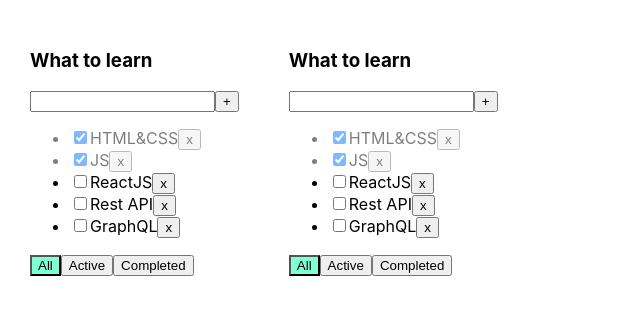
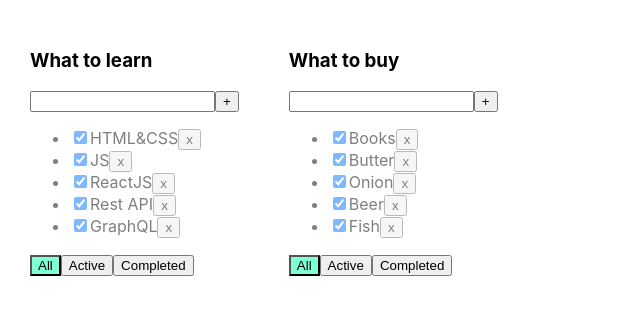
Before and after one commit to Belik85/Todolist, a React (Create React App) app: page / in a window 1280 px wide. Shown: the top 314 px of the page, without its empty margins (0-640 px from the left). Built offline with nearby package versions, Linux system fonts and the light colour scheme.

Commit message:
update the project

```diff
--- a/src/App.tsx
+++ b/src/App.tsx
@@ -12,66 +12,93 @@ type TodoListType = {
     filter: FilterValuesType
 }
 
+type TasksStateType = {
+    [key: string]: Array<TaskType>
+}
+
 function App() {
 
-    let [tasks, setTasks] = useState([
-        {id: v1(), title: "HTML&CSS", isDone: true},
-        {id: v1(), title: "JS", isDone: true},
-        {id: v1(), title: "ReactJS", isDone: false},
-        {id: v1(), title: "Rest API", isDone: false},
-        {id: v1(), title: "GraphQL", isDone: false},
-    ]);
-    // let [filter, setFilter] = useState<FilterValuesType>("all");
+    // let [tasks, setTasks] = useState<Array<TaskType>>(
+    //     [
+    //     {id: v1(), title: "HTML&CSS", isDone: true},
+    //     {id: v1(), title: "JS", isDone: true},
+    //     {id: v1(), title: "ReactJS", isDone: false},
+    //     {id: v1(), title: "Rest API", isDone: false},
+    //     {id: v1(), title: "GraphQL", isDone: false},
+    //     ]
+    // )
+
+    let todoListID1 = v1()
+    let todoListID2 = v1()
 
     let [todoLists, setTodoLists] = useState<Array<TodoListType>>([
-        {id: v1(), title: "What to learn", filter: "all"},
-        {id: v1(), title: "What to learn", filter: "all"}
+        {id: todoListID1, title: "What to learn", filter: "all"},
+        {id: todoListID2, title: "What to buy", filter: "all"}
 
     ])
 
-    function removeTask(taskID: string) {
-        setTasks(tasks.filter(t => t.id !== taskID))
+    let[tasks, setTasks] = useState<TasksStateType>({
+        [todoListID1]: [
+            {id: v1(), title: "HTML&CSS", isDone: true},
+            {id: v1(), title: "JS", isDone: true},
+            {id: v1(), title: "ReactJS", isDone: true},
+            {id: v1(), title: "Rest API", isDone: true},
+            {id: v1(), title: "GraphQL", isDone: true},
+        ],
+        [todoListID2]: [
+            {id: v1(), title: "Books", isDone: true},
+            {id: v1(), title: "Butter", isDone: true},
+            {id: v1(), title: "Onion", isDone: true},
+            {id: v1(), title: "Beer", isDone: true},
+            {id: v1(), title: "Fish", isDone: true},
+        ]
+    })
+
+    function addTask(title: string, todoListID: string) {
+
+        let todoListTasks = tasks[todoListID]
+        let newTask: TaskType = {id: v1(), title: title, isDone: false}
+        tasks[todoListID] = [newTask, ...todoListTasks]
+        setTasks({...tasks})
     }
 
-    function addTask(title: string) {
-        let newTask: TaskType = {id: v1(), title: title, isDone: false};
-        setTasks([newTask,...tasks])
+
+    function removeTask(taskID: string, todoListID: string) {
+        let todoListTasks = tasks[todoListID]
+        tasks[todoListID] = todoListTasks.filter(t => t.id !== taskID)
+        setTasks({...tasks})
     }
 
-    // function changeFilter(value: FilterValuesType) {
-    //     setFilter(value);
-    // }
-
-function changeFilter(value: FilterValuesType, todoListID: string){
-    let todoList = todoLists.find(tl => tl.id === todoListID)
-if(todoList){
-    todoList.filter = value
-    setTodoLists([...todoLists])
-
-}
-
-    }
-
-    function changeStatus(taskID: string, isDone: boolean) {
-        let task = tasks.find(t => t.id === taskID);
+    function changeStatus(taskID: string, isDone: boolean, todoListID: string) {
+        let todoListTasks = tasks[todoListID]
+        let task = todoListTasks.find(t => t.id === taskID);
         if (task) {
             task.isDone = isDone;
-            setTasks([...tasks]);
+            setTasks({...tasks});
         }
     }
 
+    function changeFilter(value: FilterValuesType, todoListID: string){
+        let todoList = todoLists.find(tl => tl.id === todoListID)
+        if(todoList){
+            todoList.filter = value
+            setTodoLists([...todoLists])
+
+        }
+
+    }
 
 return (
     <div className="App">
         {
             todoLists.map(tl => {
-                let tasksForTodolist = tasks;
+                let tasksForTodolist = tasks[tl.id];
 
                 if (tl.filter === "active") {
-                    tasksForTodolist = tasks.filter(t => t.isDone === false);
+                    tasksForTodolist = tasks[tl.id].filter(t => t.isDone === false);
                 }
                 if (tl.filter === "completed") {
-                    tasksForTodolist = tasks.filter(t => t.isDone === true);
+                    tasksForTodolist = tasks[tl.id].filter(t => t.isDone === true);
                 }
 
                 return (
--- a/src/Todolist.tsx
+++ b/src/Todolist.tsx
@@ -11,10 +11,10 @@ type PropsType = {
     id:string
     title: string
     tasks: Array<TaskType>
-    removeTask: (taskId: string) => void
+    removeTask: (taskId: string, todoListID: string) => void
     changeFilter: (value: FilterValuesType, todoListID: string) => void
-    addTask: (title: string) => void
-    changeTaskStatus: (taskId: string, isDone: boolean) => void
+    addTask: (title: string, todoListID: string) => void
+    changeTaskStatus: (taskId: string, isDone: boolean, todoListID: string) => void
     filter: FilterValuesType
 }
 
@@ -23,9 +23,9 @@ export function Todolist(props: PropsType) {
     let [title, setTitle] = useState("")
     let [error, setError] = useState<string | null>(null)
 
-    const addTask = () => {
+    let addTask = () => {
         if (title.trim() !== "") {
-            props.addTask(title.trim());
+            props.addTask(title.trim(), props.id);
             setTitle("");
         } else {
             setError("Title is required");
@@ -62,9 +62,9 @@ export function Todolist(props: PropsType) {
         <ul>
             {
                 props.tasks.map(t => {
-                    const onClickHandler = () => props.removeTask(t.id)
+                    const onClickHandler = () => {props.removeTask(t.id, props.id)}
                     const onChangeHandler = (e: ChangeEvent<HTMLInputElement>) => {
-                        props.changeTaskStatus(t.id, e.currentTarget.checked);
+                        props.changeTaskStatus(t.id, e.currentTarget.checked, props.id);
                     }
 
                     return <li key={t.id} className={t.isDone ? "is-done" : ""}>
```
